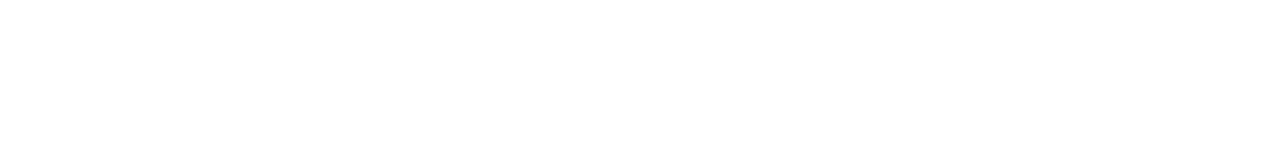
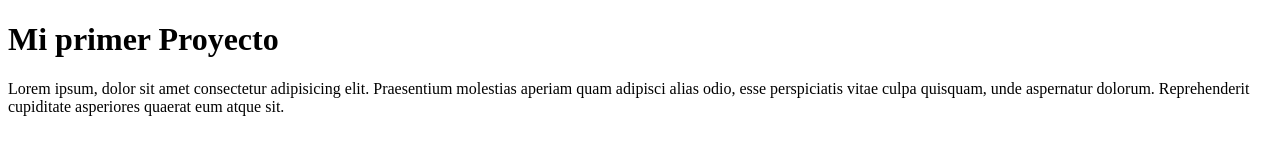
Before and after one commit to MoisesNarciso/Primer-Proyecto, a plain HTML site: page index.html in a window 1280 px wide. Drawn offline with Linux system fonts and the light colour scheme.

Commit message:
mi primer pagina

```diff
--- a/index.html
+++ b/index.html
@@ -9,7 +9,8 @@
 </head>
 
 <body>
-
+    <h1>Mi primer Proyecto</h1>
+    <p>Lorem ipsum, dolor sit amet consectetur adipisicing elit. Praesentium molestias aperiam quam adipisci alias odio, esse perspiciatis vitae culpa quisquam, unde aspernatur dolorum. Reprehenderit cupiditate asperiores quaerat eum atque sit.</p>
 </body>
 
 </html>
```
